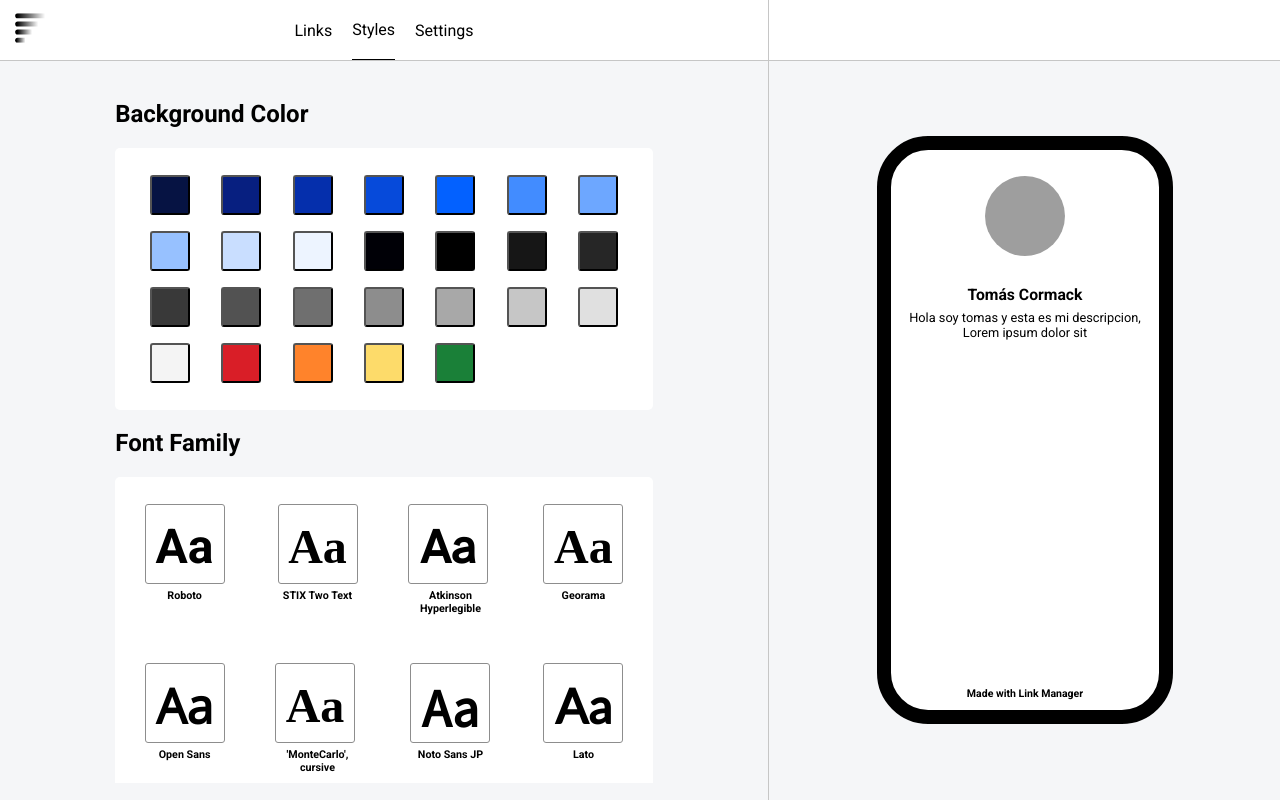
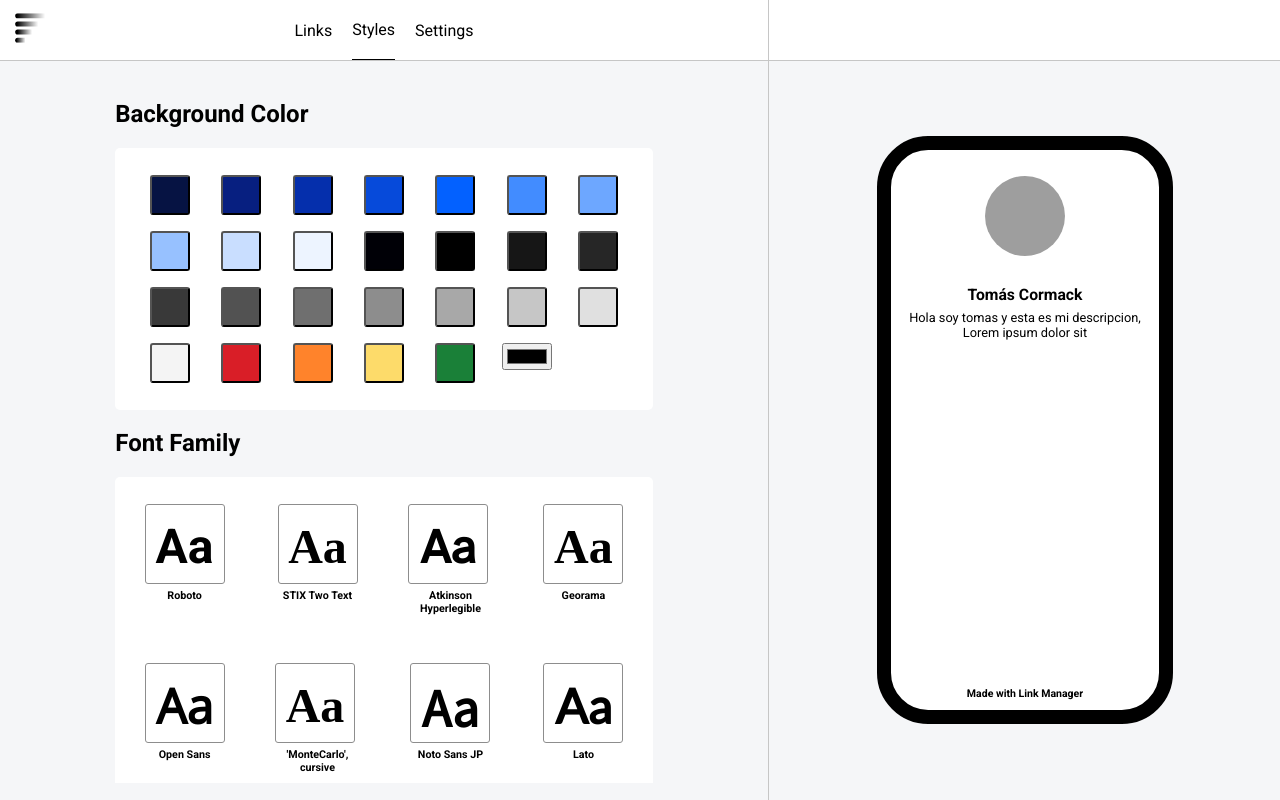
Before and after one commit to tomascmk/link-manager, a React (Create React App) app: page /dash/appearance in a window 1280 px wide. Built offline with nearby package versions, Linux system fonts and the light colour scheme; grey boxes are pictures that could not be loaded; a web font is replaced by a local one.

Commit message:
Update StyleCards.js

```diff
--- a/src/components/styleCards/StyleCards.js
+++ b/src/components/styleCards/StyleCards.js
@@ -11,6 +11,7 @@ import './styleCards.scss'
 export default function StyleCards({ dash }) {
     const dispatch = useDispatch();
     const { mobileStyles } = useSelector(state => state.mobileReducers);
+    const [colorButtonSelected, setColorButtonSelected] = useState(undefined)
 
     const setDashStyles = (style, color) => {
         dispatch({ type: SET_STYLES, payload: { type: style.class, value: color, from: style.from, hover: style.hover } });
@@ -31,6 +32,7 @@ export default function StyleCards({ dash }) {
                                 onClick={() => setDashStyles(sect, color)}
                             />
                         ))}
+                        <input id="colorButtonSelected" type="color" onChange={event => setDashStyles(sect, event.currentTarget.value)} />
                     </div>
 
                 )
```
